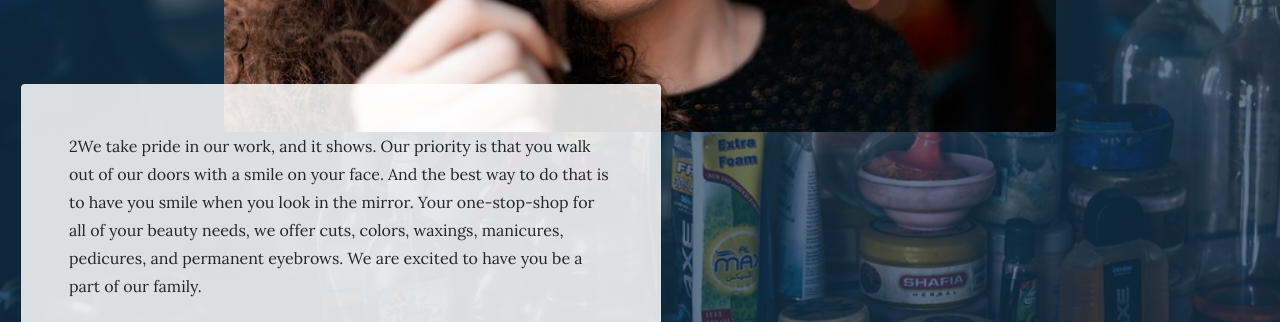
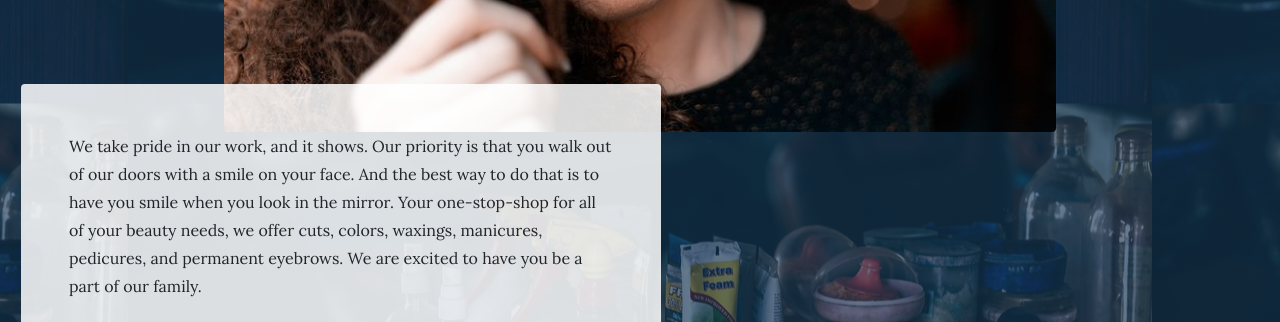
Before and after one commit to tarmes/loveYourHair, a website: page index.html in a window 1280 px wide. Shown: the part 920-1242 px from the top of the page. Drawn offline with Linux system fonts and the light colour scheme.

Commit message:
viewport testing 4

```diff
--- a/css/business-casual.css
+++ b/css/business-casual.css
@@ -2,12 +2,8 @@ body {
   font-family: 'Lora';
   background: linear-gradient(rgba(21, 51, 77, 0.65), rgba(21, 51, 77, 0.65)), url("../img/salonDesk.jpg");
   background-attachment: fixed;
-  background-size: cover;
-  top:0;
-  bottom:0;
-  right:0;
-  left:0;
-  background-position: center;
+  background-position: center center;
+  background-size: auto;
 }
 
 h1,
--- a/index.html
+++ b/index.html
@@ -74,7 +74,7 @@
           <img class="product-item-img mx-auto d-flex rounded img-fluid mb-3 mb-lg-0" src="img/homeHair.jpg" alt="">
           <div class="product-item-description d-flex mr-auto">
             <div class="bg-faded p-5 rounded">
-              <p class="mb-0">2We take pride in our work, and it shows. Our priority is that you walk out of our doors with a smile on your face. And the best way to do that is to have you smile when you look in the mirror. Your one-stop-shop for all of your beauty needs, we offer cuts, colors, waxings, manicures, pedicures, and permanent eyebrows. We are excited to have you be a part of our family.</p>
+              <p class="mb-0">We take pride in our work, and it shows. Our priority is that you walk out of our doors with a smile on your face. And the best way to do that is to have you smile when you look in the mirror. Your one-stop-shop for all of your beauty needs, we offer cuts, colors, waxings, manicures, pedicures, and permanent eyebrows. We are excited to have you be a part of our family.</p>
               <div class="intro-button mx-auto">
                 <a class="btn btn-primary btn-xl" href="contact.html">Visit Us Today!</a>
               </div>
```
